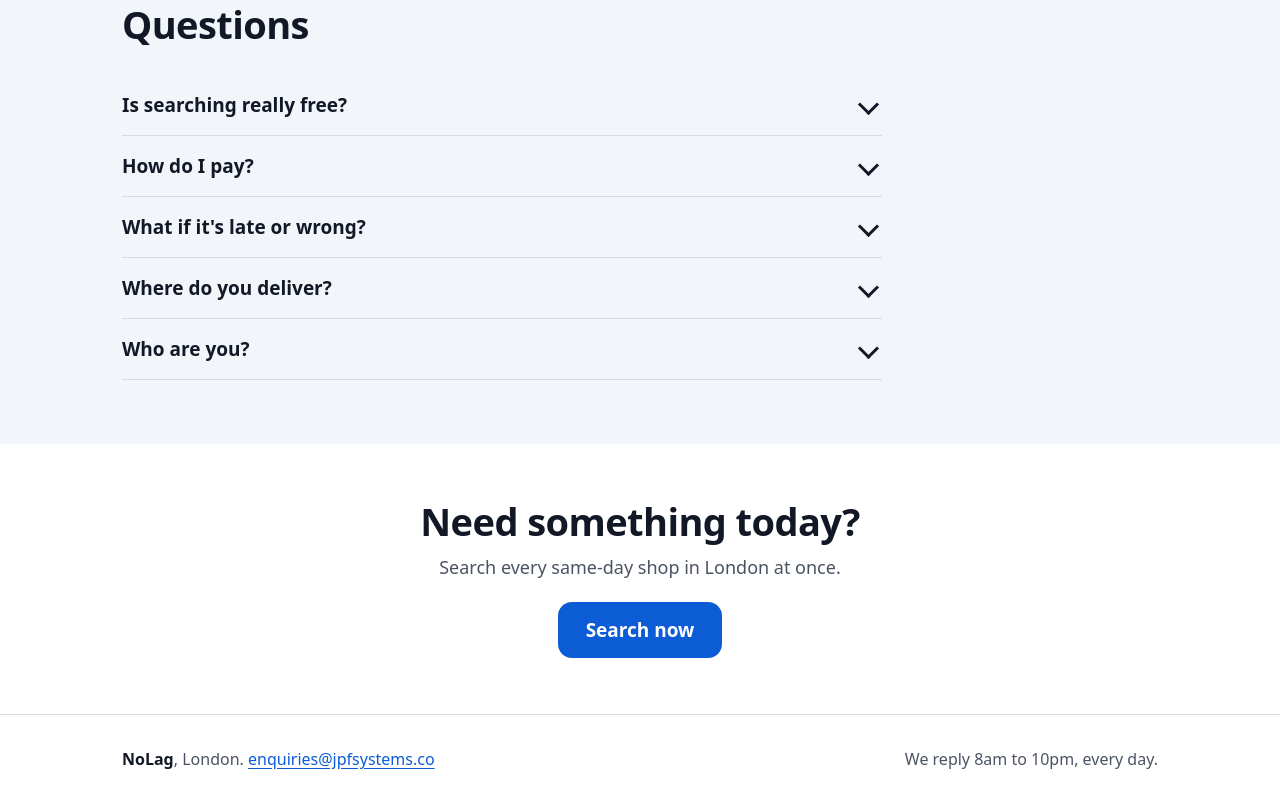
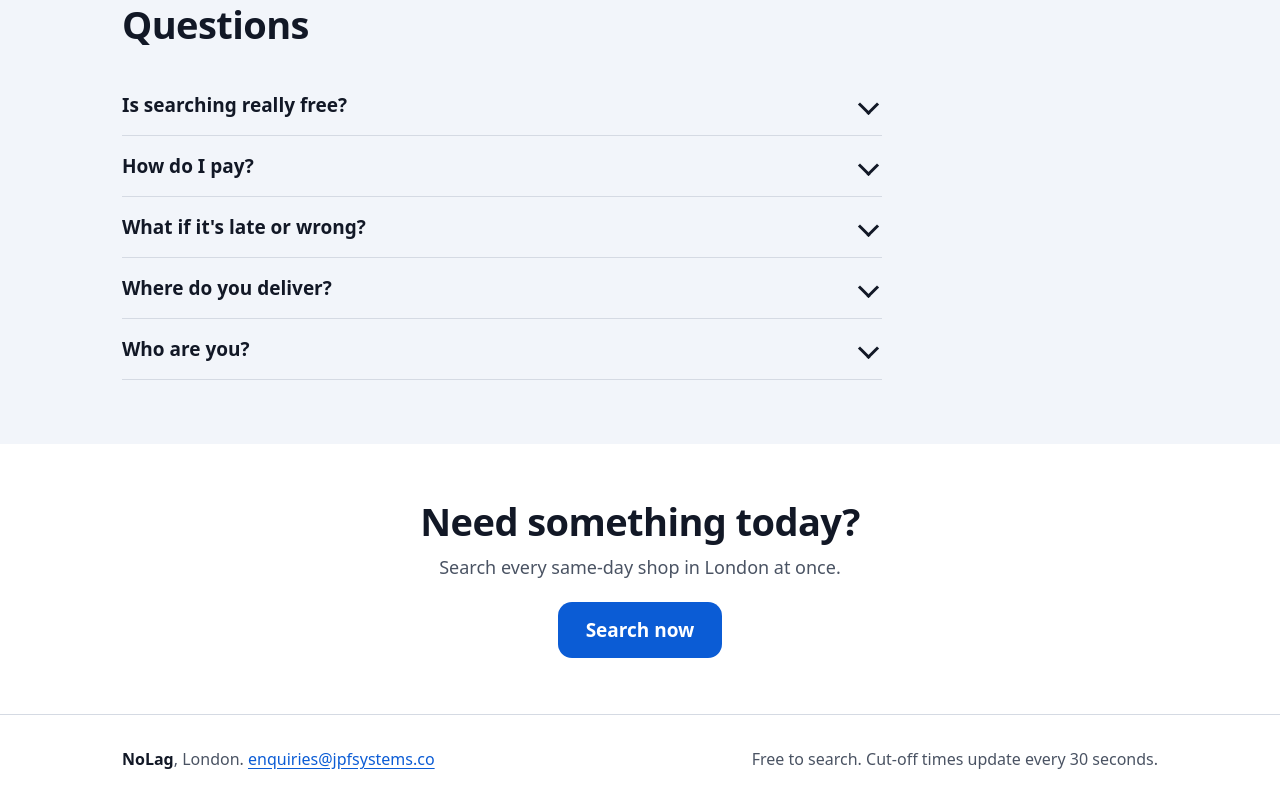
Before and after one commit to justincypang2-png/jpfsystems-site, a plain HTML site: page index.html in a window 1280 px wide. Shown: the part 3880-4687 px from the top of the page. Drawn offline with Linux system fonts and the light colour scheme; a web font is replaced by a local one.

Commit message:
Footer: drop staffed reply hours; describe the search instead
Co-Authored-By: Claude Opus 5.5 <noreply@anthropic.com>
Claude-Session: https://claude.ai/code/session_01KtQnpNxyFHs9vh3rJn5sLn

```diff
--- a/index.html
+++ b/index.html
@@ -646,7 +646,7 @@
 
 <footer><div class="wrap">
   <div><b style="color:var(--ink)">NoLag</b>, London. <span class="contactline"></span></div>
-  <div>We reply 8am to 10pm, every day.</div>
+  <div>Free to search. Cut-off times update every 30 seconds.</div>
 </div></footer>
 
 <div class="demo" id="demo" role="dialog" aria-modal="true" aria-labelledby="dtitle">
```
